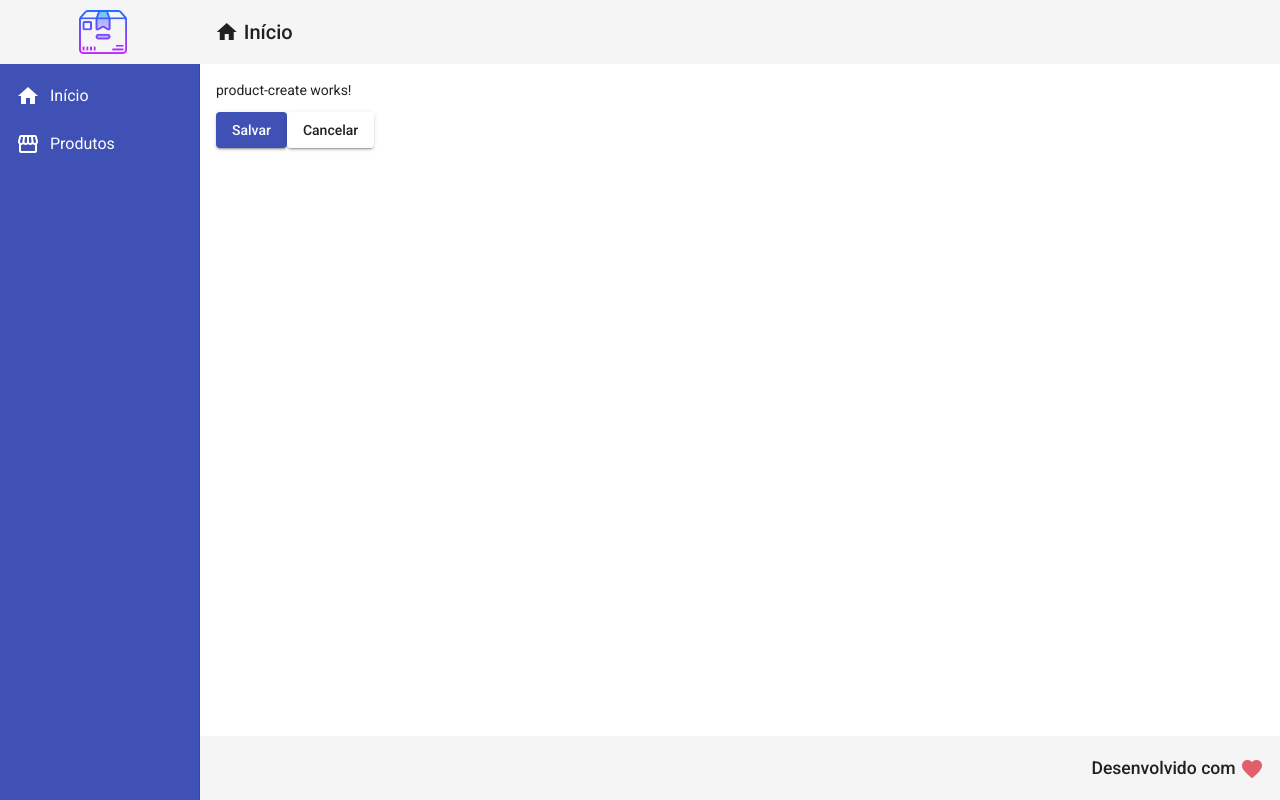
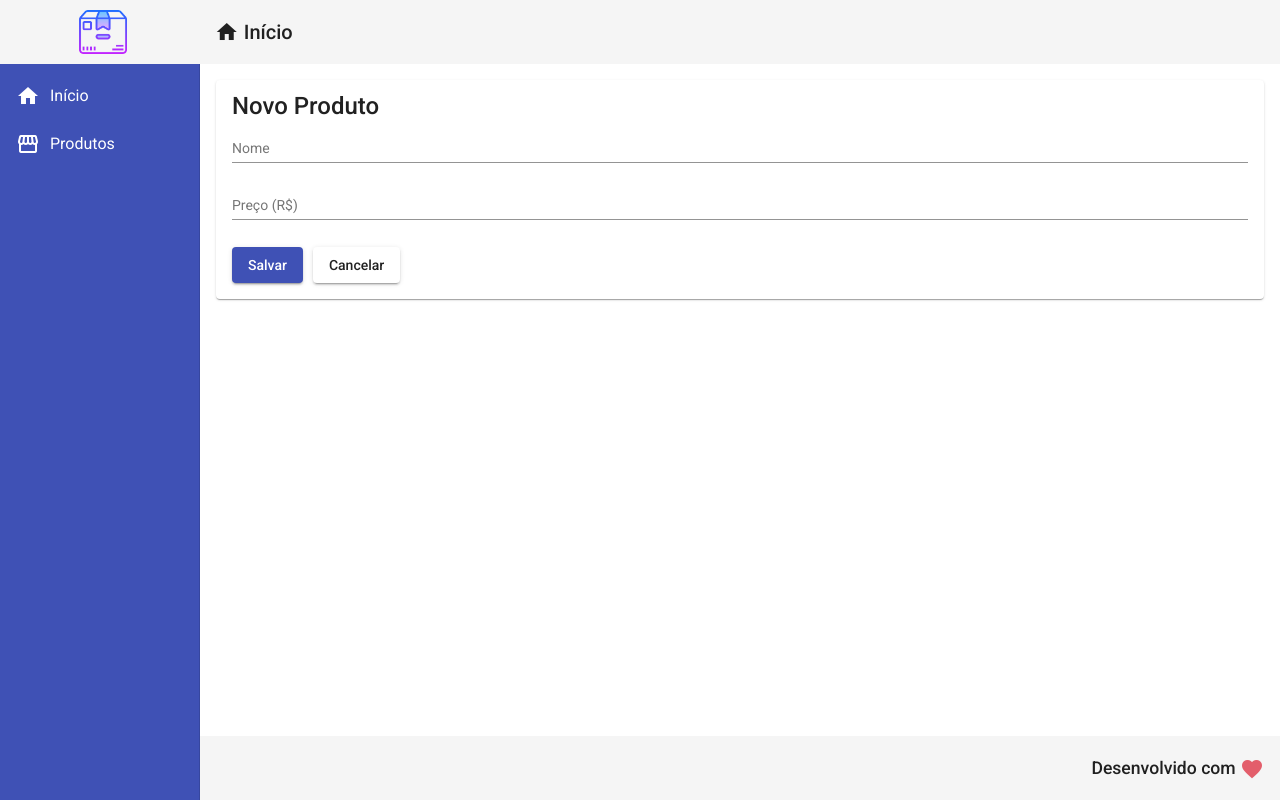
Before and after one commit to AfonsoMachado/crud-angular, an Angular app in the folder frontend/: page /products/create in a window 1280 px wide. Built offline with nearby package versions, Linux system fonts and the light colour scheme.

Commit message:
implementado layout do formulario, uasndo 2 way data binding para alteração dos dados do produto no backend

```diff
--- a/frontend/src/app/components/product/product-create/product-create.component.css
+++ b/frontend/src/app/components/product/product-create/product-create.component.css
@@ -0,0 +1,9 @@
+form {
+    display: flex;
+    flex-direction: column;
+}
+
+button {
+    margin-top: 10px;
+    margin-right: 10px;
+}
--- a/frontend/src/app/components/product/product-create/product-create.component.html
+++ b/frontend/src/app/components/product/product-create/product-create.component.html
@@ -1,4 +1,14 @@
-<p>product-create works!</p>
+<mat-card>
+    <mat-card-title>Novo Produto</mat-card-title>
+    <form>
+        <mat-form-field>
+            <!-- Usando 2 way data bind para alterar a variavel produto -->
+            <input matInput placeholder="Nome" [(ngModel)]="product.name" name="name">
+        </mat-form-field>
+        <mat-form-field>
+            <input matInput placeholder="Preço (R$)" [(ngModel)]="product.price" name="price">
+        </mat-form-field>
+    </form>
 
     <button mat-raised-button (click)="createProduct()" color="primary">
         Salvar
@@ -7,3 +17,4 @@
     <button mat-raised-button (click)="cancel()">
         Cancelar
     </button>
+</mat-card>
--- a/frontend/src/app/components/product/product-create/product-create.component.ts
+++ b/frontend/src/app/components/product/product-create/product-create.component.ts
@@ -11,6 +11,7 @@ import { Router } from '@angular/router'
 
 export class ProductCreateComponent implements OnInit {
 
+  // Variavel alterada pelo input na inserção de dados no formulario
   product: Product = {
     name: '',
     price: null
```
Also changed, not shown: 1 other file (tests, documents, lock files or other folders). Lines whose indentation alone changed are shown as unchanged.
